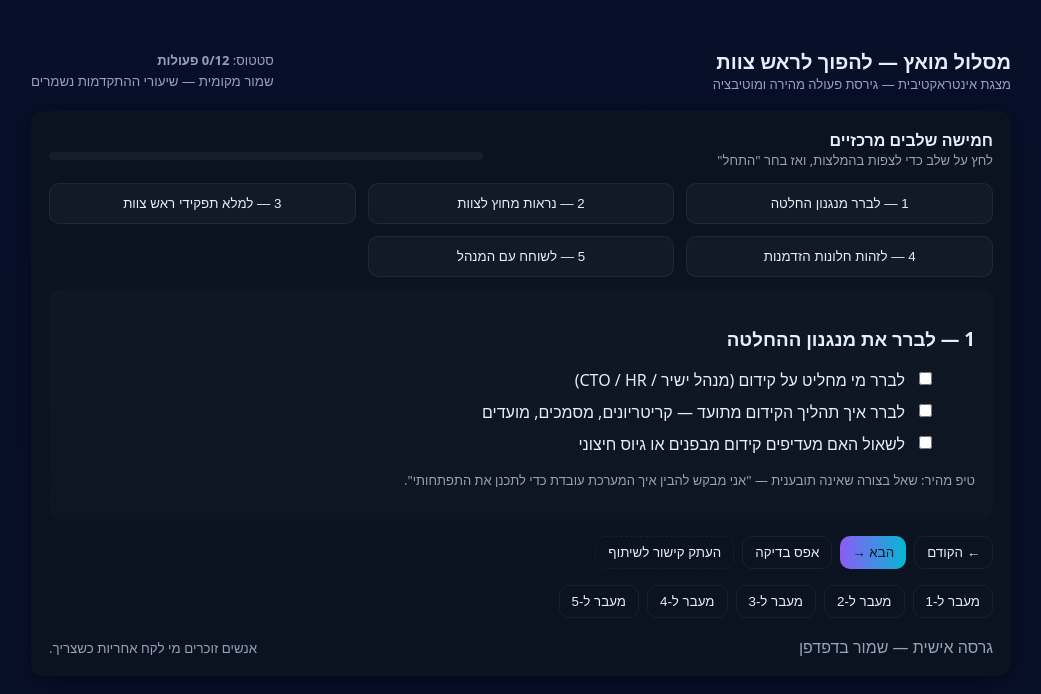
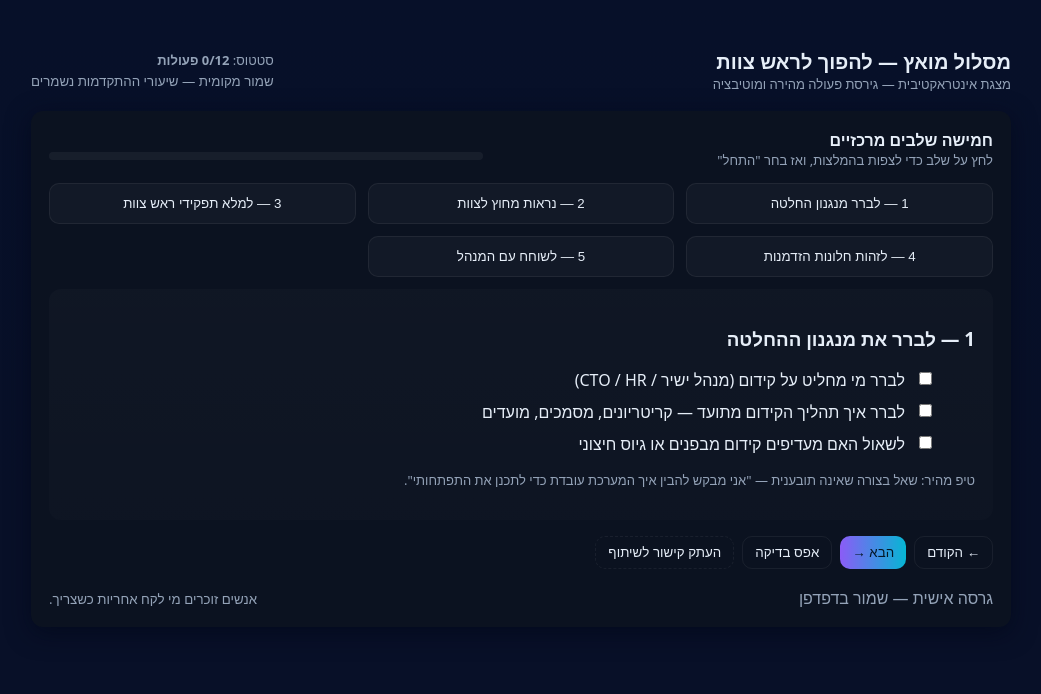
Before and after one commit to ItamarBenAri/Team-Lead-Fast-Track, a plain HTML site: page index.html in a window 1280 px wide. Shown: the whole page, without its empty margins (119-1160 px from the left). Drawn offline with Linux system fonts and the light colour scheme.

Commit message:
Update index.html

```diff
--- a/index.html
+++ b/index.html
@@ -121,14 +121,6 @@
         <button id="copy" class="btn-share">העתק קישור לשיתוף</button>
       </div>
 
-      <nav>
-        <button data-go="s1">מעבר ל-1</button>
-        <button data-go="s2">מעבר ל-2</button>
-        <button data-go="s3">מעבר ל-3</button>
-        <button data-go="s4">מעבר ל-4</button>
-        <button data-go="s5">מעבר ל-5</button>
-      </nav>
-
       <footer>
         <div>גרסה אישית — שמור בדפדפן</div>
         <div><small id="quote">"עשה את הצעד — האחרים יסתכלו"</small></div>
@@ -148,7 +140,6 @@
     document.getElementById('prev').addEventListener('click',()=>show(Math.max(0,idx-1)));
 
     // nav buttons
-    document.querySelectorAll('[data-go]').forEach(b=>b.addEventListener('click',e=>{show(slides.findIndex(s=>s.id===b.dataset.go));}));
     document.querySelectorAll('.step').forEach(b=>b.addEventListener('click',e=>{const id=b.dataset.slide; show(slides.findIndex(s=>s.id===id));}));
 
     // persistence for checkboxes
```
